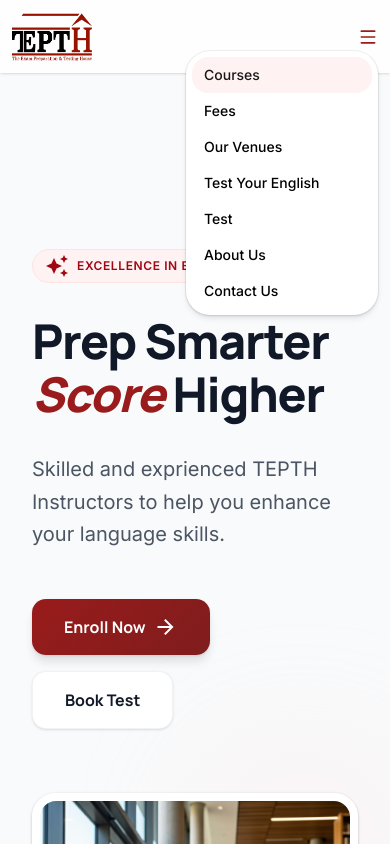
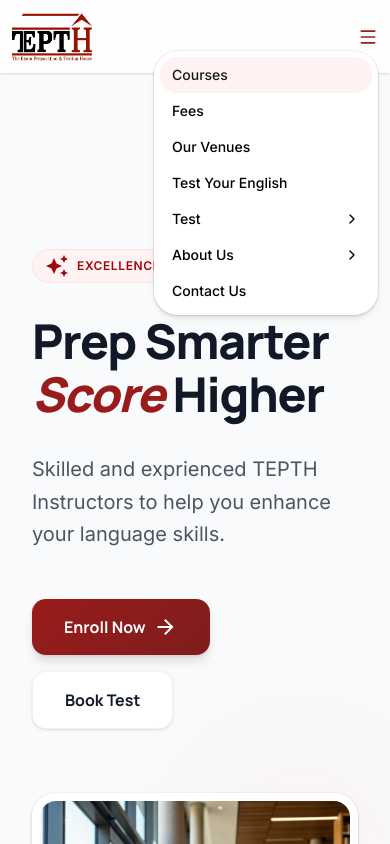
Before and after one commit to encoderit-rafi/education-center-frontend, a Next.js app: page / in a window 390 px wide. Both pictures are taken after a click on the button 368 px from the left and 36 px from the top of the page. Shown: the top 844 px of the page. Built offline with nearby package versions, Linux system fonts and the light colour scheme.

Commit message:
Update top-nav-bar.tsx

```diff
--- a/src/components/blocks/top-nav-bar.tsx
+++ b/src/components/blocks/top-nav-bar.tsx
@@ -6,6 +6,9 @@ import {
   DropdownMenuGroup,
   DropdownMenuItem,
   DropdownMenuLabel,
+  DropdownMenuSub,
+  DropdownMenuSubContent,
+  DropdownMenuSubTrigger,
   DropdownMenuTrigger,
 } from "../ui/dropdown-menu";
 import { ChevronDown, Menu } from "lucide-react";
@@ -68,7 +71,7 @@ export default function TopNavBar() {
                     <DropdownMenuContent className="w-40" align="start">
                       <DropdownMenuGroup>
                         {item.children.map((child) => (
-                          <DropdownMenuItem key={child.href}>
+                          <DropdownMenuItem key={child.label}>
                             <Link href={child.href}>{child.label}</Link>
                           </DropdownMenuItem>
                         ))}
@@ -101,13 +104,35 @@ export default function TopNavBar() {
           <DropdownMenuTrigger className="md:hidden">
             <Menu className="size-5 text-primary" />
           </DropdownMenuTrigger>
-          <DropdownMenuContent>
+          <DropdownMenuContent className="w-56">
             <DropdownMenuGroup>
-              {navItems.map((item) => (
-                <DropdownMenuItem key={item.label}>
-                  <Link href={item.href || "#"}>{item.label}</Link>
-                </DropdownMenuItem>
-              ))}
+              {navItems.map((item) => {
+                if (item.children) {
+                  return (
+                    <DropdownMenuSub key={item.label}>
+                      <DropdownMenuSubTrigger>
+                        {item.label}
+                      </DropdownMenuSubTrigger>
+                      <DropdownMenuSubContent>
+                        {item.children.map((child) => (
+                          <DropdownMenuItem key={child.label}>
+                            <Link href={child.href} className="w-full">
+                              {child.label}
+                            </Link>
+                          </DropdownMenuItem>
+                        ))}
+                      </DropdownMenuSubContent>
+                    </DropdownMenuSub>
+                  );
+                }
+                return (
+                  <DropdownMenuItem key={item.label}>
+                    <Link href={item.href || "#"} className="w-full">
+                      {item.label}
+                    </Link>
+                  </DropdownMenuItem>
+                );
+              })}
             </DropdownMenuGroup>
           </DropdownMenuContent>
         </DropdownMenu>
```
